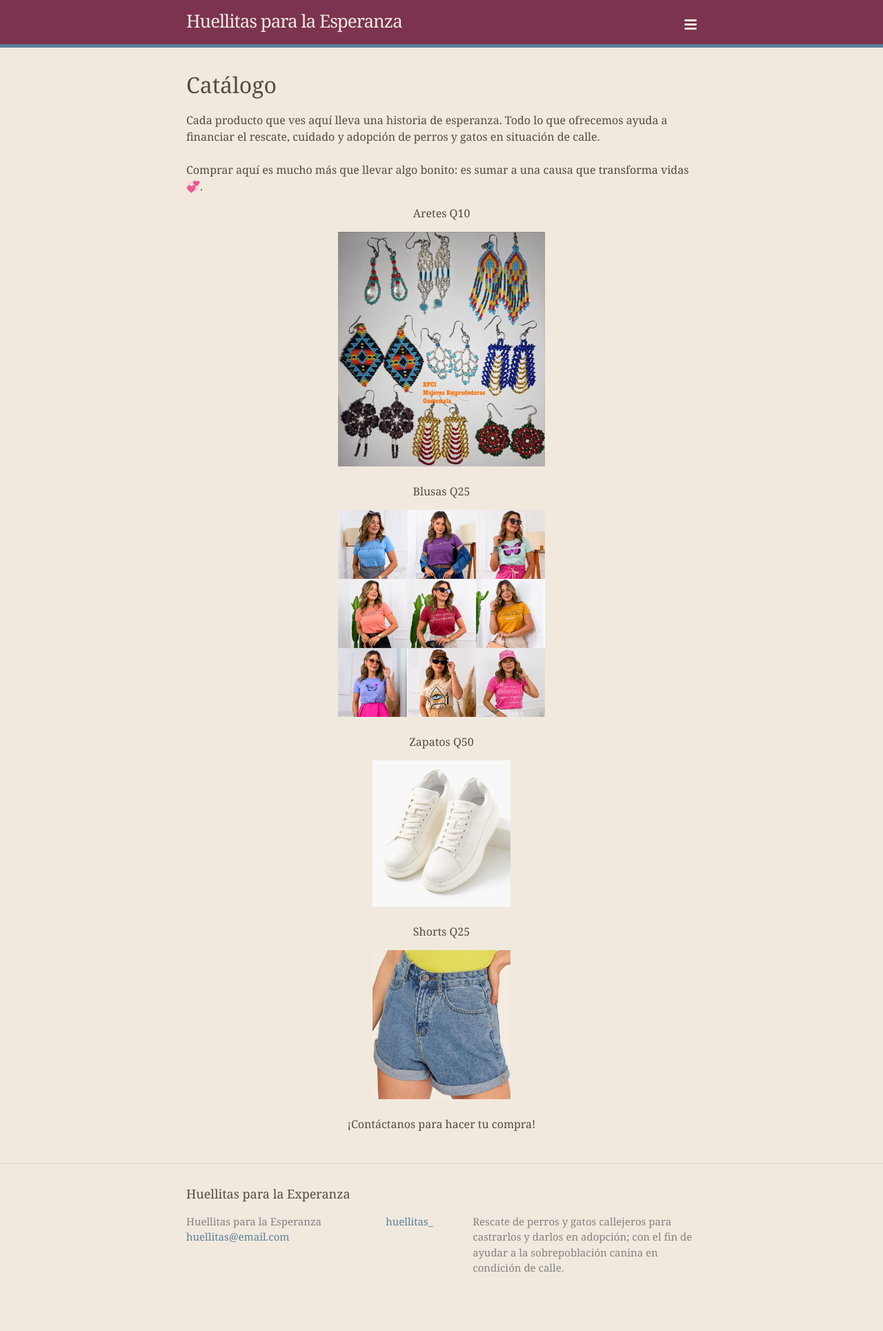
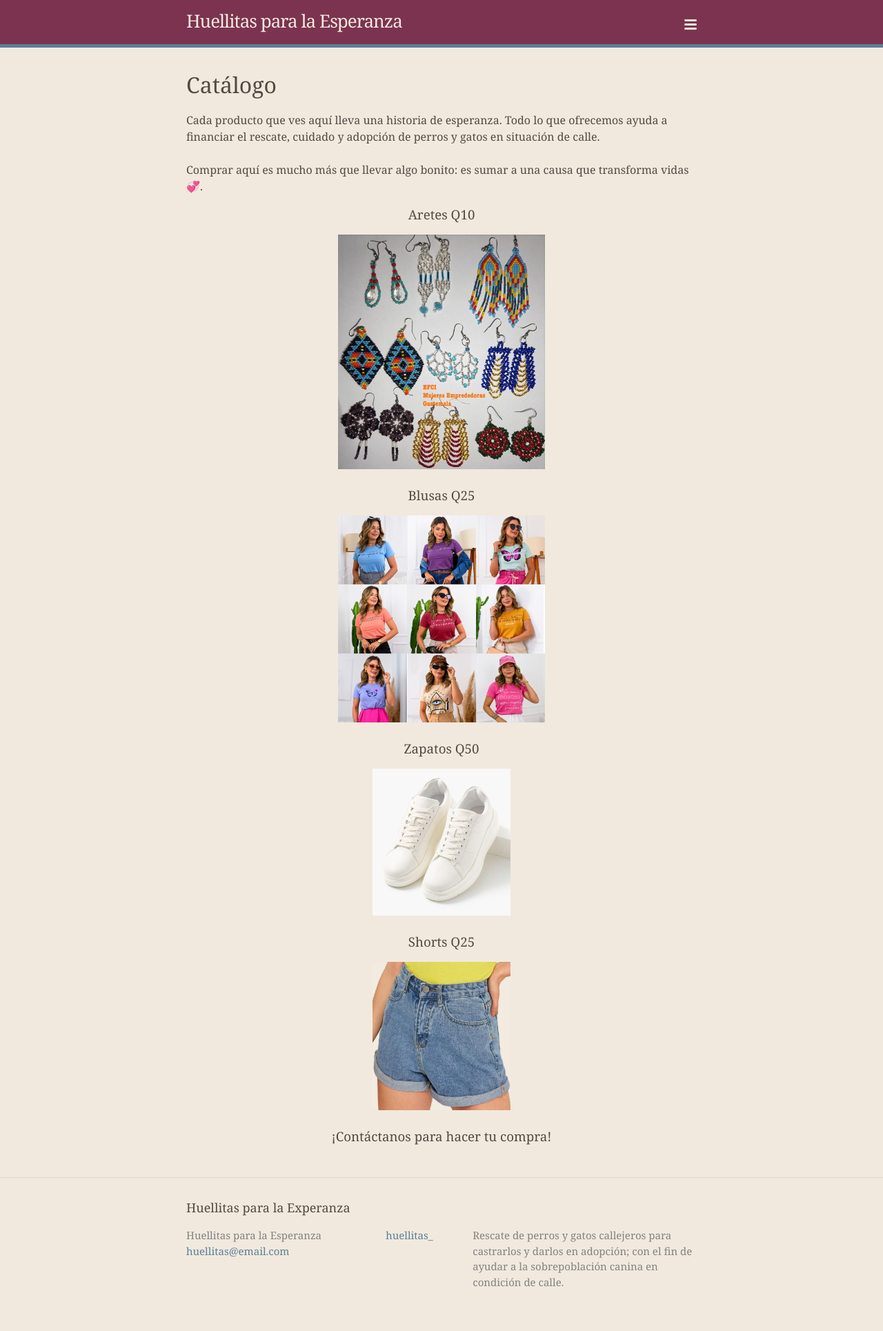
Before and after one commit to MariaALopez-00/sitio-adopciones-mascotas, a Jekyll site: the page built from catalogo.markdown, in a window 1280 px wide. Shown: the whole page at 69% size. Built offline with Jekyll 4.4.1, drawn with Linux system fonts in a browser that asks for light colours.

```diff
--- a/_posts/2025-06-07-welcome-to-jekyll copy.markdown
+++ b/_posts/2025-06-07-welcome-to-jekyll copy.markdown
@@ -1,5 +1,5 @@
 ---
-layout: post
+layout: default
 title:  "¡Jornada de adopción!"
 date:   2025-06-07 15:13:09 -0600
 categories: jekyll update
--- a/_posts/2025-06-07-welcome-to-jekyll.markdown
+++ b/_posts/2025-06-07-welcome-to-jekyll.markdown
@@ -1,5 +1,5 @@
 ---
-layout: post
+layout: default
 title:  "¡Ayúdanos a estar frescos!"
 date:   2025-06-07 14:40:09 -0600
 categories: jekyll update
--- a/catalogo.markdown
+++ b/catalogo.markdown
@@ -8,25 +8,25 @@ Cada producto que ves aquí lleva una historia de esperanza. Todo lo que ofrecem
 Comprar aquí es mucho más que llevar algo bonito: es sumar a una causa que transforma vidas 💞.
 
 <div style="text-align: center;">
-<h4>Aretes
-    Q10</h4>
+<h3>Aretes
+    Q10</h3>
 <img src="https://mariaalopez-00.github.io/sitio-adopciones-mascotas/assets/images/aretes.jpg" width="300" />
 <br><br>
 
-<h4>Blusas
-    Q25</h4>
+<h3>Blusas
+    Q25</h3>
 <img src="https://mariaalopez-00.github.io/sitio-adopciones-mascotas/assets/images/blusas.jpg" width="300" />
 <br><br>
 
-<h4>Zapatos
-    Q50</h4>
+<h3>Zapatos
+    Q50</h3>
 <img src="https://mariaalopez-00.github.io/sitio-adopciones-mascotas/assets/images/zapatos.jpg" width="200" />
 <br><br>
 
-<h4>Shorts
-    Q25</h4>
+<h3>Shorts
+    Q25</h3>
 <img src="https://mariaalopez-00.github.io/sitio-adopciones-mascotas/assets/images/short.jpg" width="200" />
 <br><br>
 
-<h4>¡Contáctanos para hacer tu compra!</h4>
+<h3>¡Contáctanos para hacer tu compra!</h3>
 </div>
```
